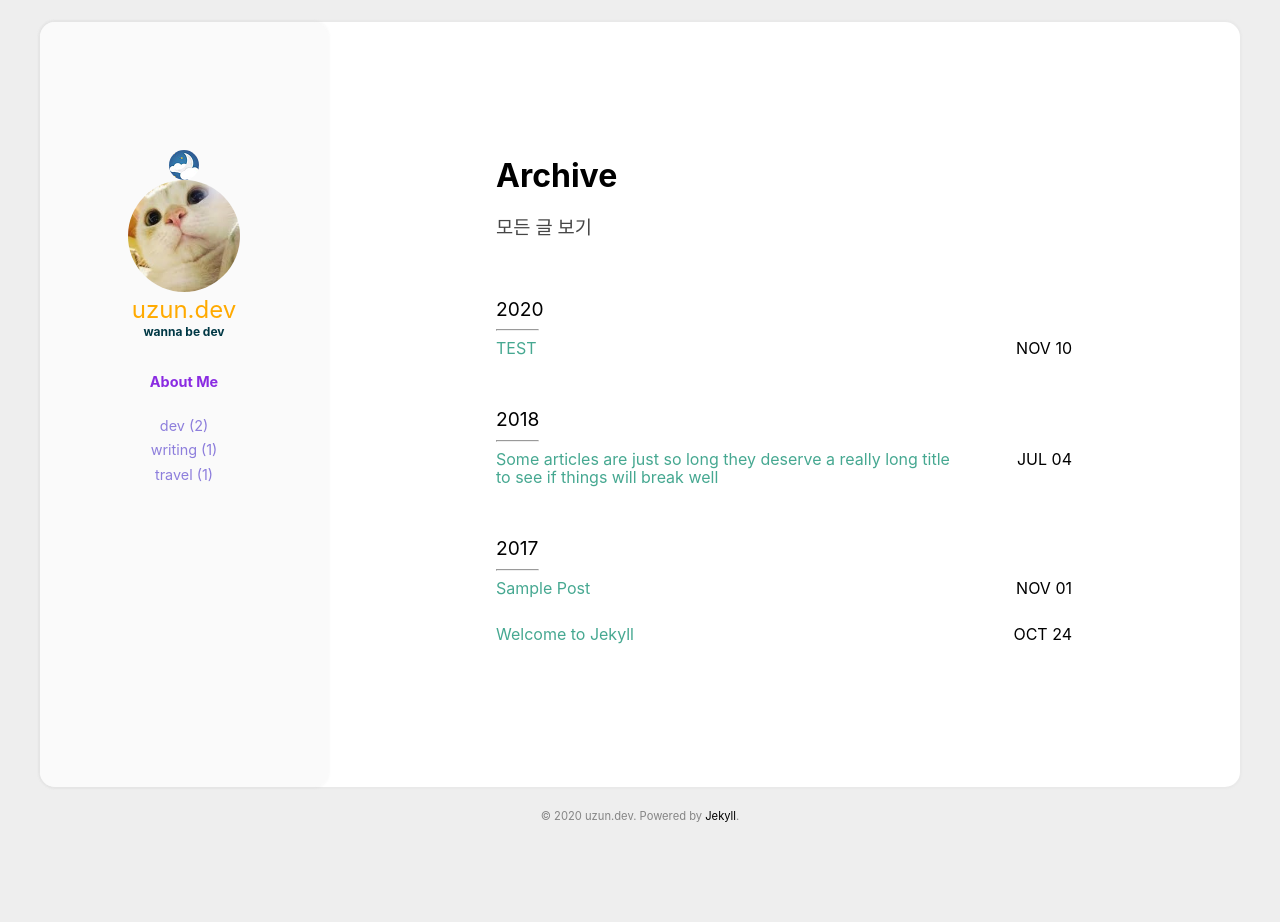
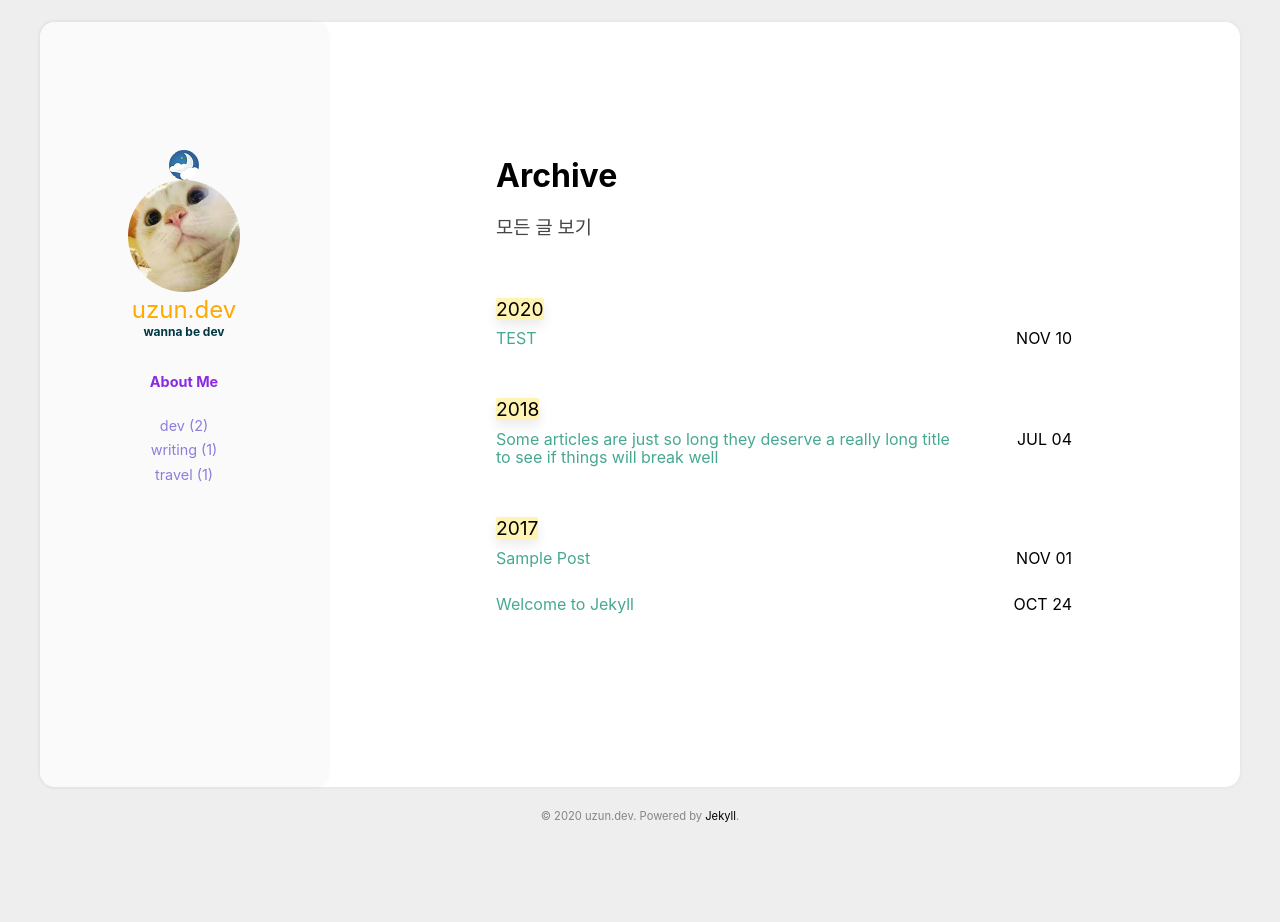
Before and after one commit to Kick-snare/Kick-snare.github.io, a Jekyll site: the page built from index.html, in a window 1280 px wide. Built offline with Jekyll 4.4.1, drawn with Linux system fonts in a browser that asks for light colours.

Commit message:
archive year design 수정

```diff
--- a/_includes/archive.html
+++ b/_includes/archive.html
@@ -31,13 +31,13 @@
   <br />
   {% for post in site.posts %}
   {% unless post.next %}
-  <p class="archive_year">{{ post.date | date: '%Y' }}</p><hr style="width:41px;height:0.1px;text-align:left;margin-left:0;background-color: grey;">
+  <p class="archive_year">{{ post.date | date: '%Y' }}</p>
   {% else %}
   {% capture year %}{{ post.date | date: '%Y' }}{% endcapture %}
   {% capture nextyear %}{{ post.next.date | date: '%Y' }}{% endcapture %}
   <br />
   {% if year != nextyear %}
-  <p class="archive_year">{{ post.date | date: '%Y' }}</p><hr style="width:41px;height:0.1px;text-align:left;margin-left:0;background-color: grey;">
+  <p class="archive_year">{{ post.date | date: '%Y' }}</p>
   {% endif %}
   {% endunless %}
 
--- a/assets/css/main.scss
+++ b/assets/css/main.scss
@@ -33,7 +33,7 @@
     --footer_font: #858585;
     --footer_font_a: #000;
     --border_radius: 15px;
-
+    --acyearbg:  #fff4b4;
 }
 
 @mixin darkMode {
@@ -58,6 +58,7 @@
     --blockquote: #CACCCE;
     --footer_font_a: #d1d1d1;
     --border_radius: 1px;
+    --acyearbg:  #27221f;
 }
 
 
@@ -291,6 +292,10 @@ img {
     font-size: 1.2rem;
     margin-top: 1.4rem;
     margin-bottom: 0.6rem;
+    background-color:var(--acyearbg);
+    width: fit-content;
+    border-radius: 6%;
+    box-shadow: 0 6px 12px rgba(0,0,0,0.08)  ;
 }
 
 
```
